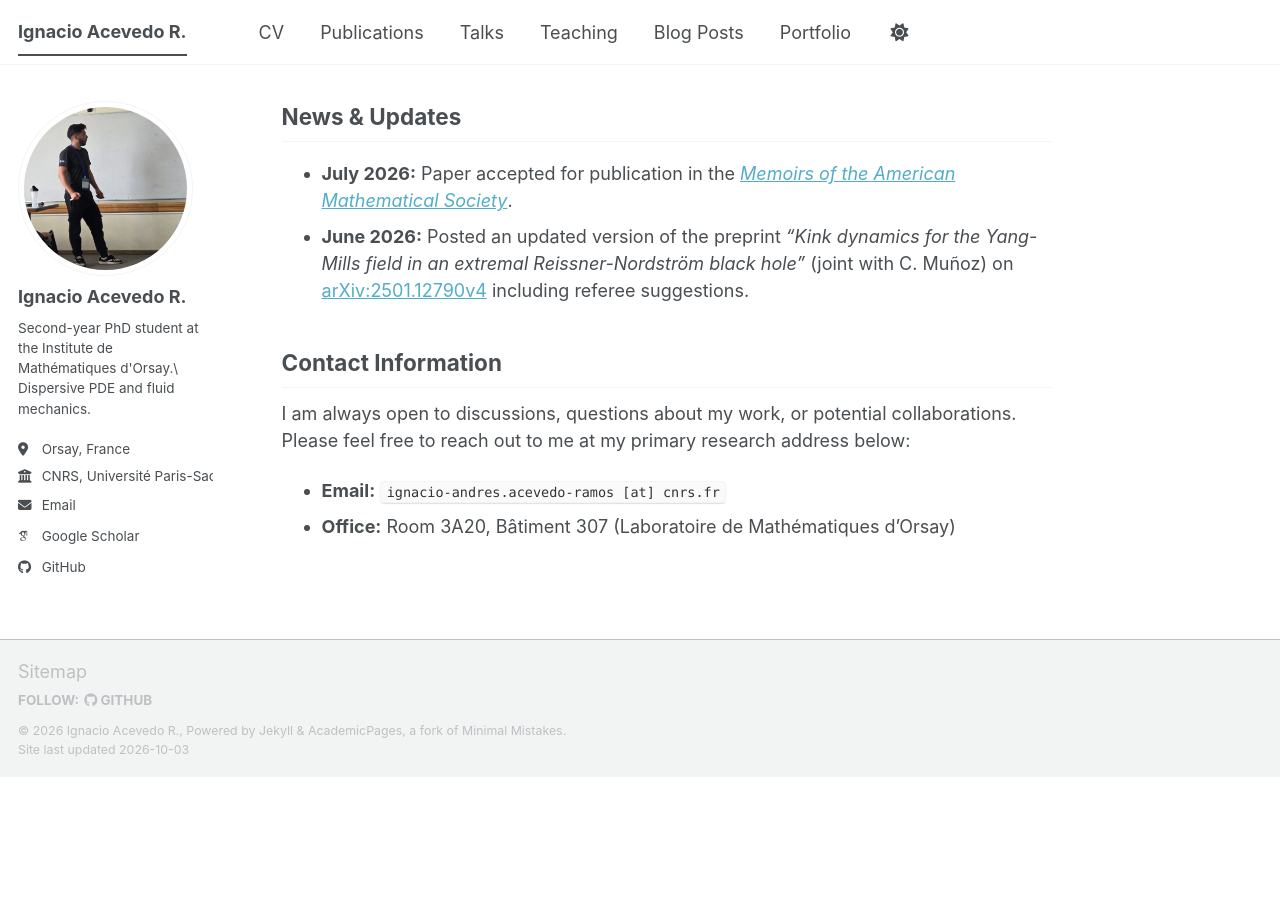
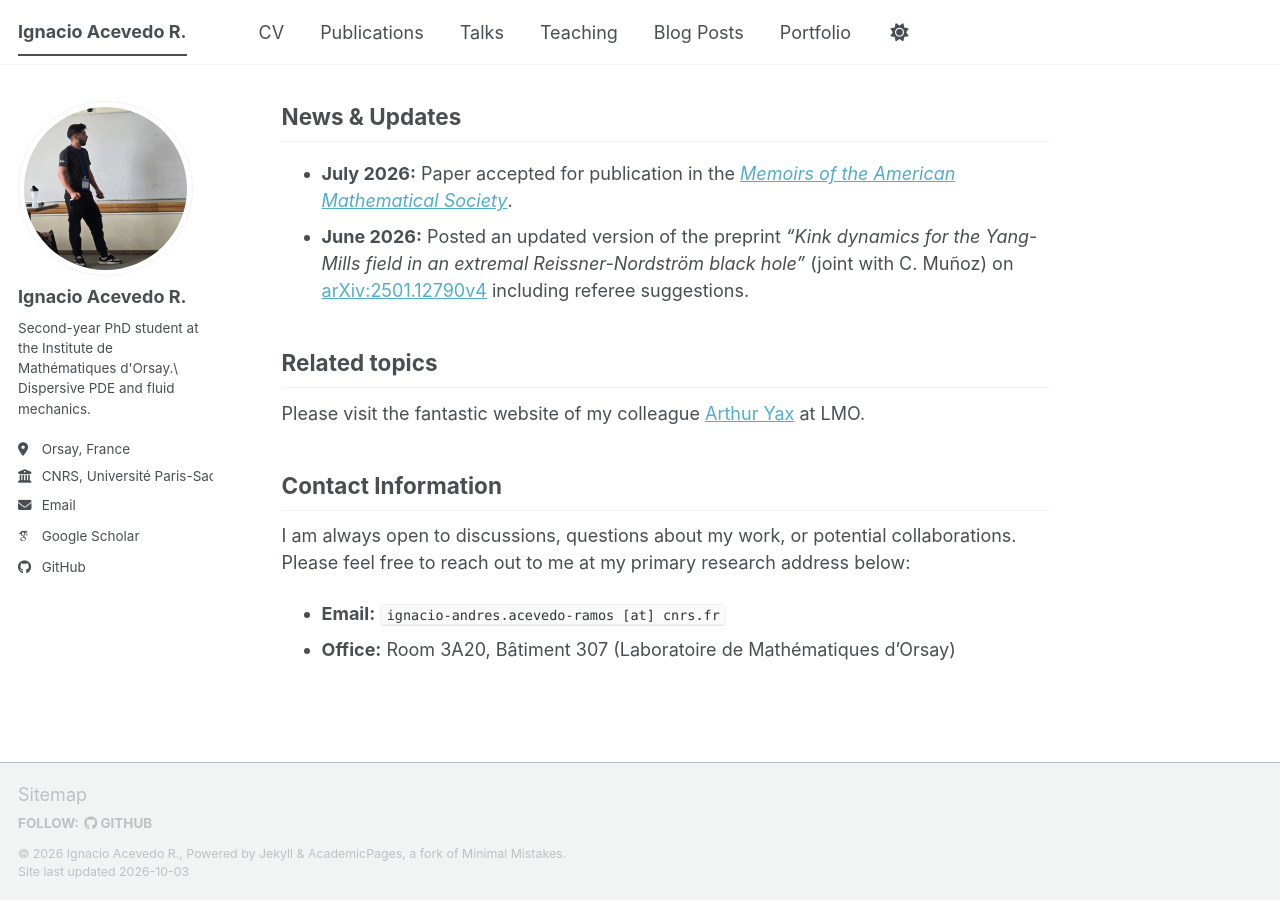
Before and after one commit to IgnacioAcevR/ignacioacevr.github.io, a Jekyll site: the page built from _pages/about.md, in a window 1280 px wide and 900 px high, scrolled down 782 px. Built offline with Jekyll 4.4.1, drawn with Linux system fonts in a browser that asks for light colours; some web fonts are replaced; a script bundle is joined from its source files by our own code; library files that are not in the unit come from our copies; before the commit the page ends 1559 px from its top, so only the background shows below that.

Commit message:
Added yax reference

```diff
--- a/_pages/about.md
+++ b/_pages/about.md
@@ -27,6 +27,10 @@ I also hold a Bachelor's degree in Physics from the Departamento de Física and
 * **July 2026:** Paper accepted for publication in the [*Memoirs of the American Mathematical Society*](https://www.ams.org/cgi-bin/mstrack/accepted_papers/memo).
 * **June 2026:** Posted an updated version of the preprint *"Kink dynamics for the Yang-Mills field in an extremal Reissner-Nordström black hole"* (joint with C. Muñoz) on [arXiv:2501.12790v4](https://arxiv.org/abs/2501.12790v4) including referee suggestions.
 
+## Related topics
+
+Please visit the fantastic website of my colleague [Arthur Yax](https://arthur-yax.pages.math.cnrs.fr/) at LMO.
+
 ## Contact Information
 
 I am always open to discussions, questions about my work, or potential collaborations. Please feel free to reach out to me at my primary research address below:
```
